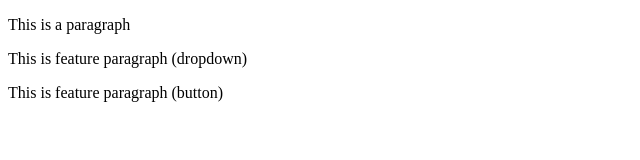
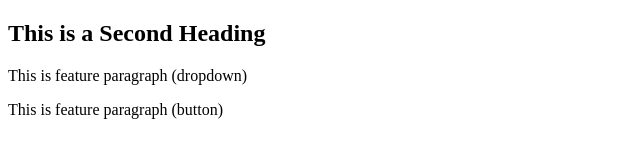
Before and after one commit to Joyram49/Local-Repo-by-apnaCollege, a plain HTML site: page index.html in a window 1280 px wide. Shown: the whole page, without its empty margins (0-640 px from the left). Drawn offline with Linux system fonts and the light colour scheme.

Commit message:
Second Heading added in replce of first paragraph

```diff
--- a/index.html
+++ b/index.html
@@ -6,7 +6,7 @@
     <title>github localRepo</title>
   </head>
   <body>
-    <p>This is a paragraph</p>
+    <h2>This is a Second Heading</h2>
     <p>This is feature paragraph (dropdown)</p>
     <p>This is feature paragraph (button)</p>
   </body>
```
